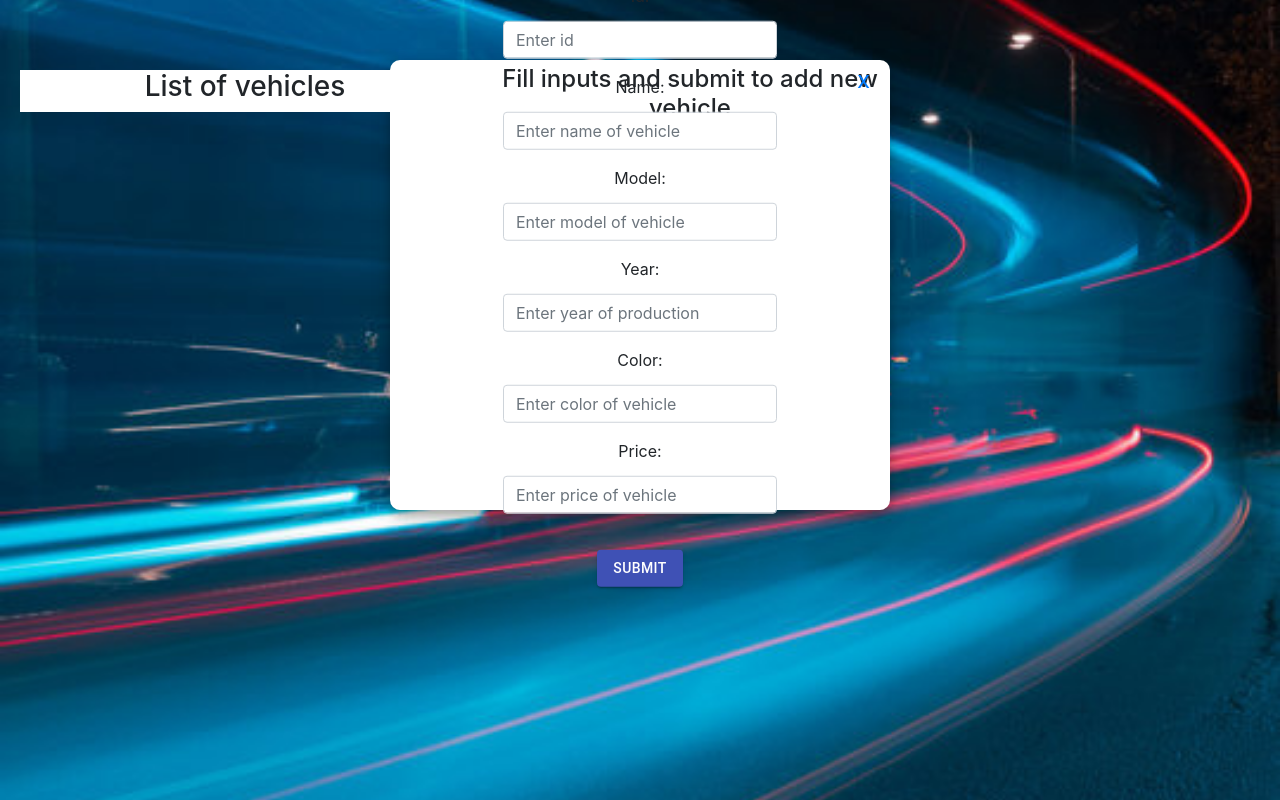
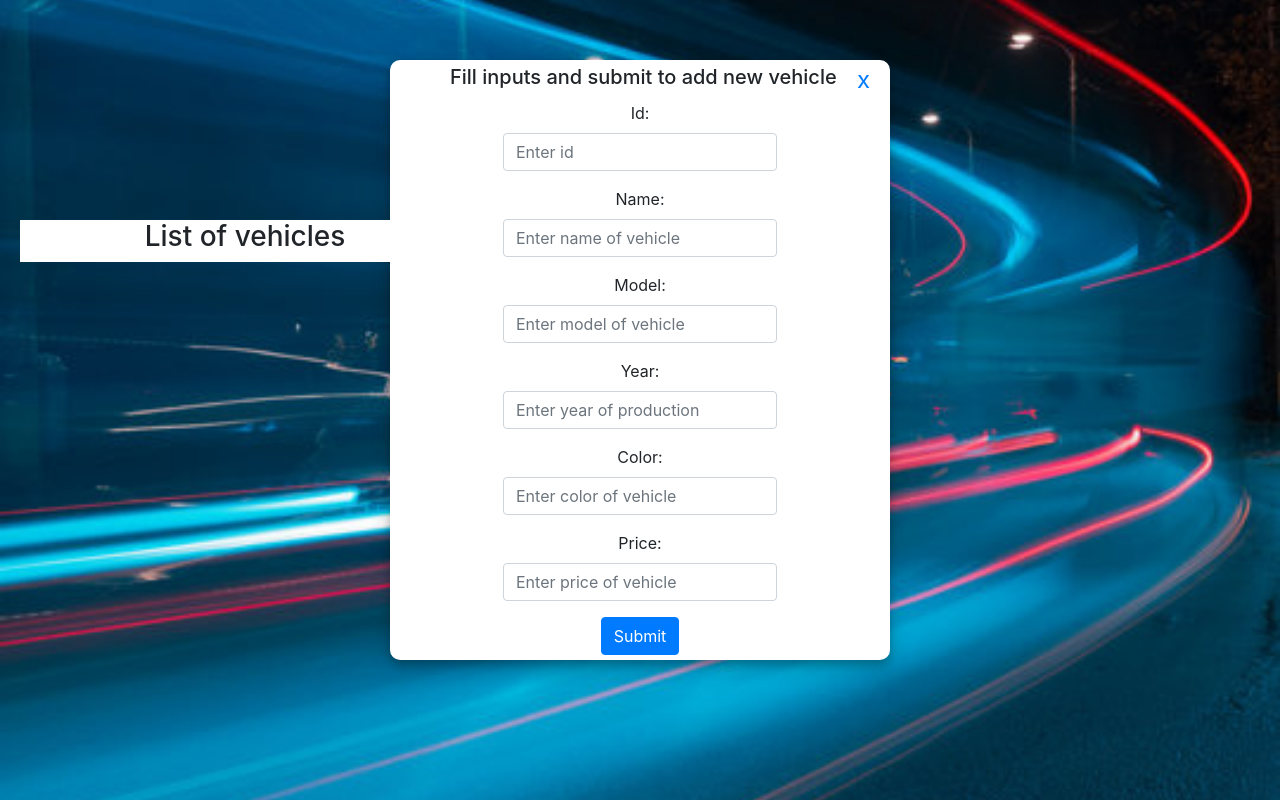
Before and after one commit to kamilbochno/AutoMotiveInspectionTool, a React (Create React App) app: page /Vehicles in a window 1280 px wide. Built offline with nearby package versions, Linux system fonts and the light colour scheme.

Commit message:
Change form styling to bootstrap

```diff
--- a/src/Components/Vehiclesform/VehicleForm.css
+++ b/src/Components/Vehiclesform/VehicleForm.css
@@ -5,14 +5,14 @@
     box-shadow: 0 5px 8px 0 rgba(0, 0, 0, 0.2), 0 7px 20px 0 rgba(0, 0, 0, 0.2);
     position: relative;
     border-radius: 10px;
-    height: 450px;
+    height: 600px;
     display: grid;
     grid-template-columns: 1fr 1fr;
 }
 
 .inputs {
     position: absolute;
-    top: 50%;
+    top: 53%;
     left: 50%;
     transform: translate(-50%, -50%);
     width: 90%;
@@ -26,21 +26,17 @@
 
 .input-control {
 
-    margin-top: 5px;
+
     display: block;
 }
 
-.submit-btn {
 
-
-    margin-top: 20px !important;
-}
 
 
 .title {
-    position:absolute;
+    position: absolute;
     margin-top: 5px;
-    margin-left: 100px;
+    margin-left: 60px;
 }
 
 .close-btn {
--- a/src/Components/Vehiclesform/VehicleForm.js
+++ b/src/Components/Vehiclesform/VehicleForm.js
@@ -1,6 +1,6 @@
 import React, { Component } from 'react';
-import { Form } from 'react-bootstrap';
-import Button from '@material-ui/core/Button';
+import { Form, Button } from 'react-bootstrap';
+
 
 import styles from './VehicleForm.css';
 
@@ -48,7 +48,7 @@ class VehicleForm extends Component {
             <div className="main-form">
             <Form onSubmit={this.handleSubmit} autoComplete="off">
             <span className="close-btn"><a href="/">x</a></span>
-            <h4 className="title">Fill inputs and submit to add new vehicle</h4>
+            <h5 className="title">Fill inputs and submit to add new vehicle</h5>
                 <div className="inputs">
                 <Form.Group controlId="id">
                     <Form.Label>Id: </Form.Label>
@@ -116,7 +116,7 @@ class VehicleForm extends Component {
                         onChange={this.handleInputChange}
                     />
                 </Form.Group>
-                <Button variant="contained" color="primary" className="submit-btn" type="submit">
+                <Button color="primary" className="submit-btn" type="submit">
                     Submit
                 </Button>
                 </div>
```
